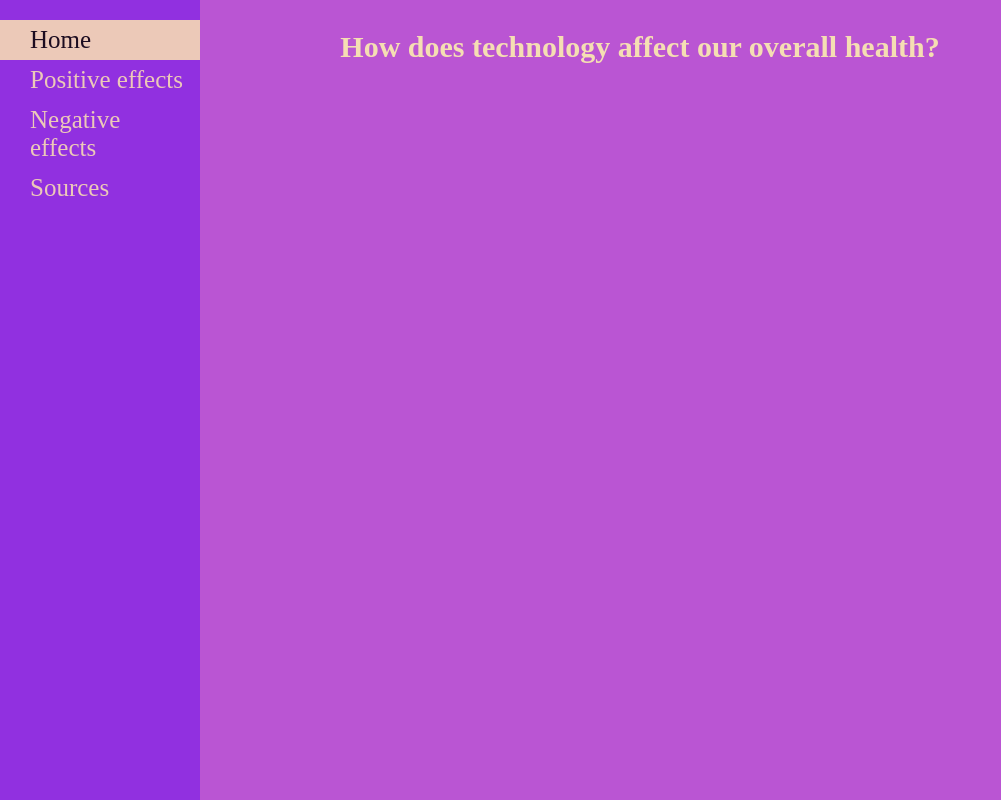
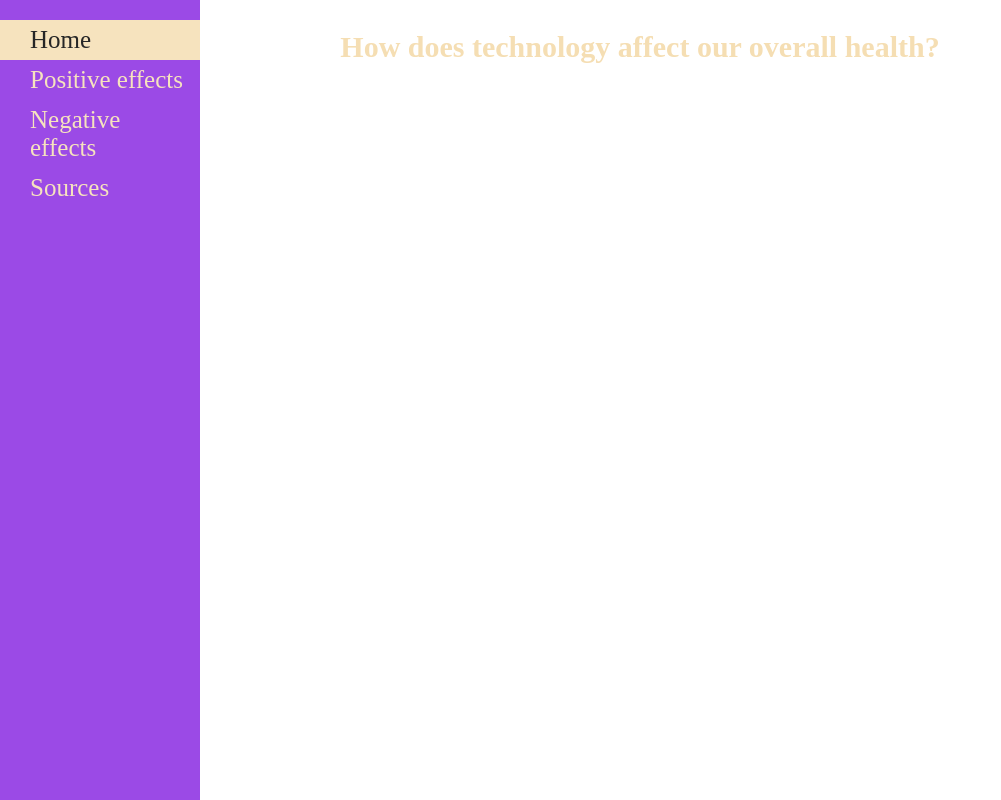
Before and after one commit to CameronTwiggs/Tech-and-Brain, a plain HTML site: page public/index.html in a window 1280 px wide. Shown: the whole page, without its empty margins (0-1001 px from the left). Drawn offline with Linux system fonts and the light colour scheme.

Commit message:
Edit html id for purple background

```diff
--- a/public/index.html
+++ b/public/index.html
@@ -1,5 +1,5 @@
 <!DOCTYPE html>
-<html lang="en" id="darkmode">
+<html lang="en" id="purpley">
 <head>
     <meta charset="UTF-8">
     <meta name="viewport" content="width=device-width, initial-scale=1.0">
```
